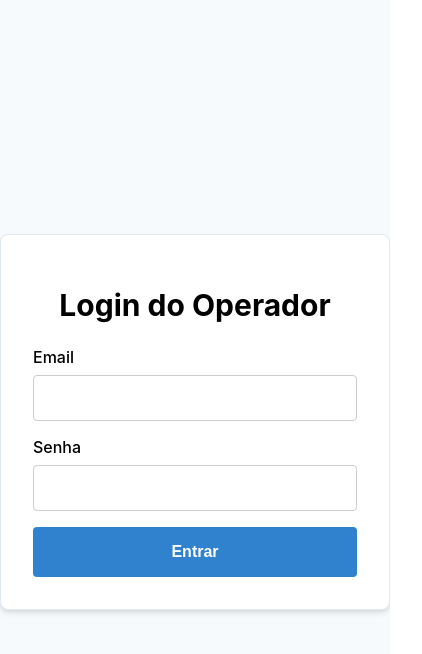
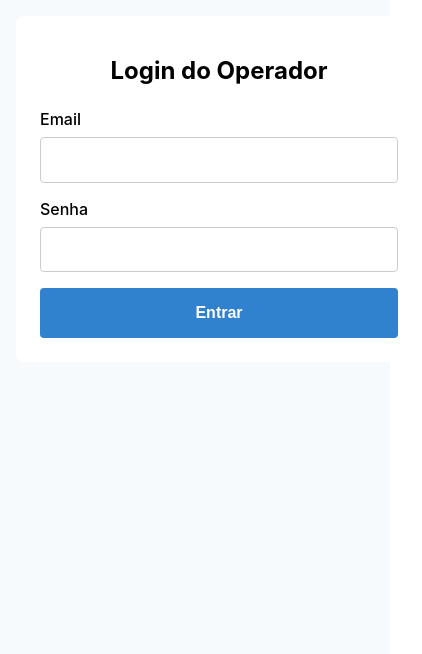
Before and after one commit to Guilherme-LTS/Sistema-de-Fidelidade, a React (Create React App) app in the folder frontend/: page / in a window 390 px wide. Shown: the top 654 px of the page, 422 px wide, since content can reach past the window. Built offline with nearby package versions, Linux system fonts and the light colour scheme.

Commit message:
Responsivity done

```diff
--- a/frontend/src/components/ConsultaSaldo.module.css
+++ b/frontend/src/components/ConsultaSaldo.module.css
@@ -78,3 +78,13 @@
   .resultadoParagrafo {
     margin: 0.5rem 0;
   }
+
+  @media (max-width: 768px) {
+    .formContainer {
+      padding: 1rem;
+    }
+
+    .heading {
+      font-size: 1.25rem;
+    }
+  }
--- a/frontend/src/components/ResgateRecompensa.module.css
+++ b/frontend/src/components/ResgateRecompensa.module.css
@@ -64,3 +64,13 @@
     background-color: #a0aec0;
     cursor: not-allowed;
   }
+
+  @media (max-width: 768px) {
+    .formContainer {
+      padding: 1rem;
+    }
+
+    .heading {
+      font-size: 1.25rem;
+    }
+  }
--- a/frontend/src/components/TransacaoForm.module.css
+++ b/frontend/src/components/TransacaoForm.module.css
@@ -63,3 +63,13 @@
     background-color: #a0aec0; /* Cinza */
     cursor: not-allowed;
   }
+
+  @media (max-width: 768px) {
+    .formContainer {
+      padding: 1rem;
+    }
+
+    .heading {
+      font-size: 1.25rem;
+    }
+  }
--- a/frontend/src/pages/HomePage.module.css
+++ b/frontend/src/pages/HomePage.module.css
@@ -23,3 +23,14 @@
     border-top: 1px solid #e2e8f0;
     margin: 2.5rem 0; /* my={10} */
   }
+
+
+  @media (max-width: 768px) {
+    .pageContainer {
+      padding: 1.5rem 0;
+    }
+
+    .divider {
+      margin: 1.5rem 0;
+    }
+  }
--- a/frontend/src/pages/LoginPage.module.css
+++ b/frontend/src/pages/LoginPage.module.css
@@ -73,3 +73,27 @@
     background-color: #a0aec0;
     cursor: not-allowed;
   }
+
+  /* Adicione no final de LoginPage.module.css */
+
+@media (max-width: 768px) {
+    .pageContainer {
+      /* Em telas pequenas, removemos o alinhamento central para um fluxo mais natural */
+      display: block;
+      padding: 1rem;
+    }
+
+    .formContainer {
+      /* O formulário agora ocupa a largura total */
+      max-width: 100%;
+      /* Removemos a sombra e a borda para um visual mais limpo no mobile */
+      box-shadow: none;
+      border: none;
+      padding: 1.5rem;
+    }
+
+    .heading {
+      /* Diminuímos um pouco o título */
+      font-size: 1.5rem;
+    }
+  }
```
